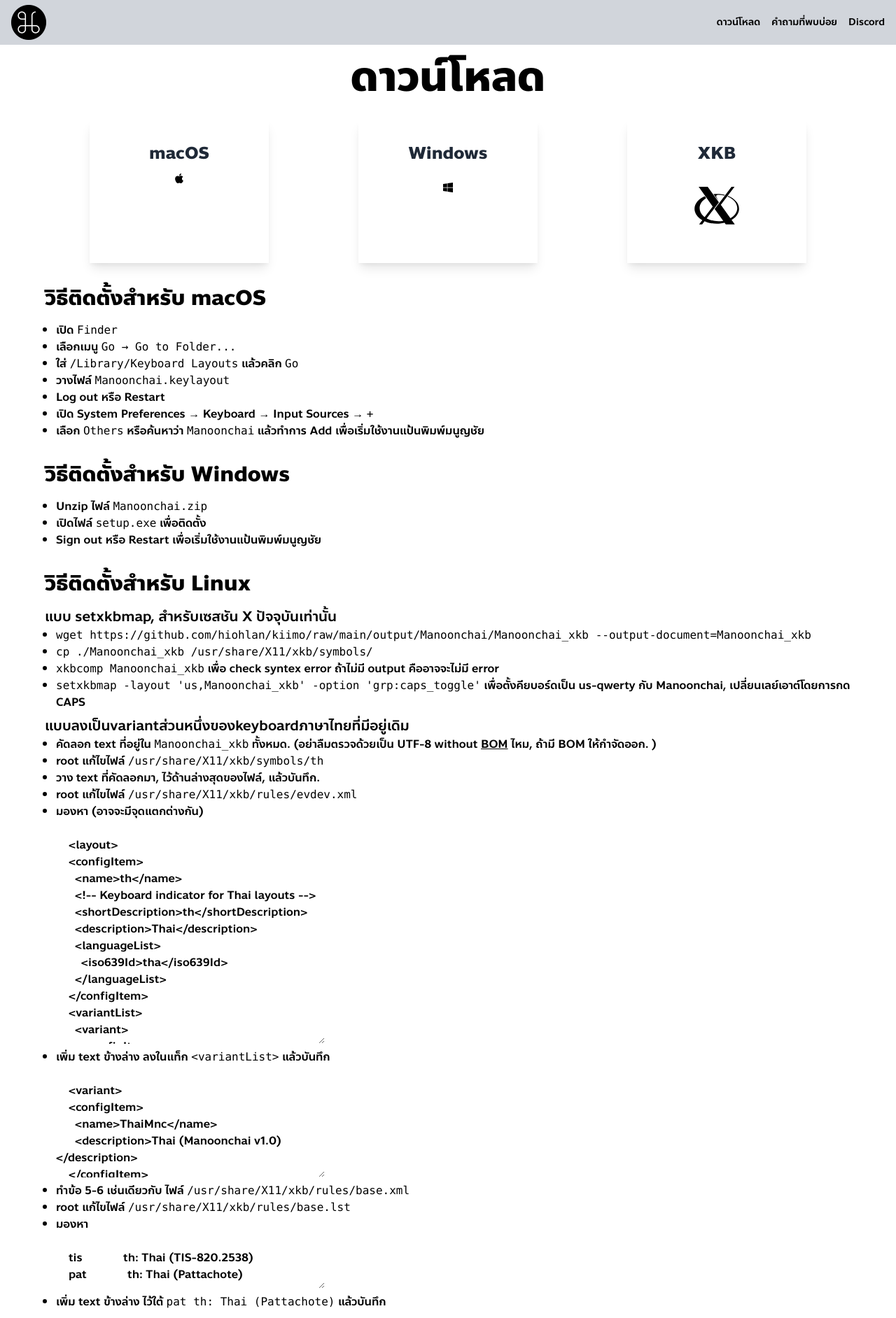
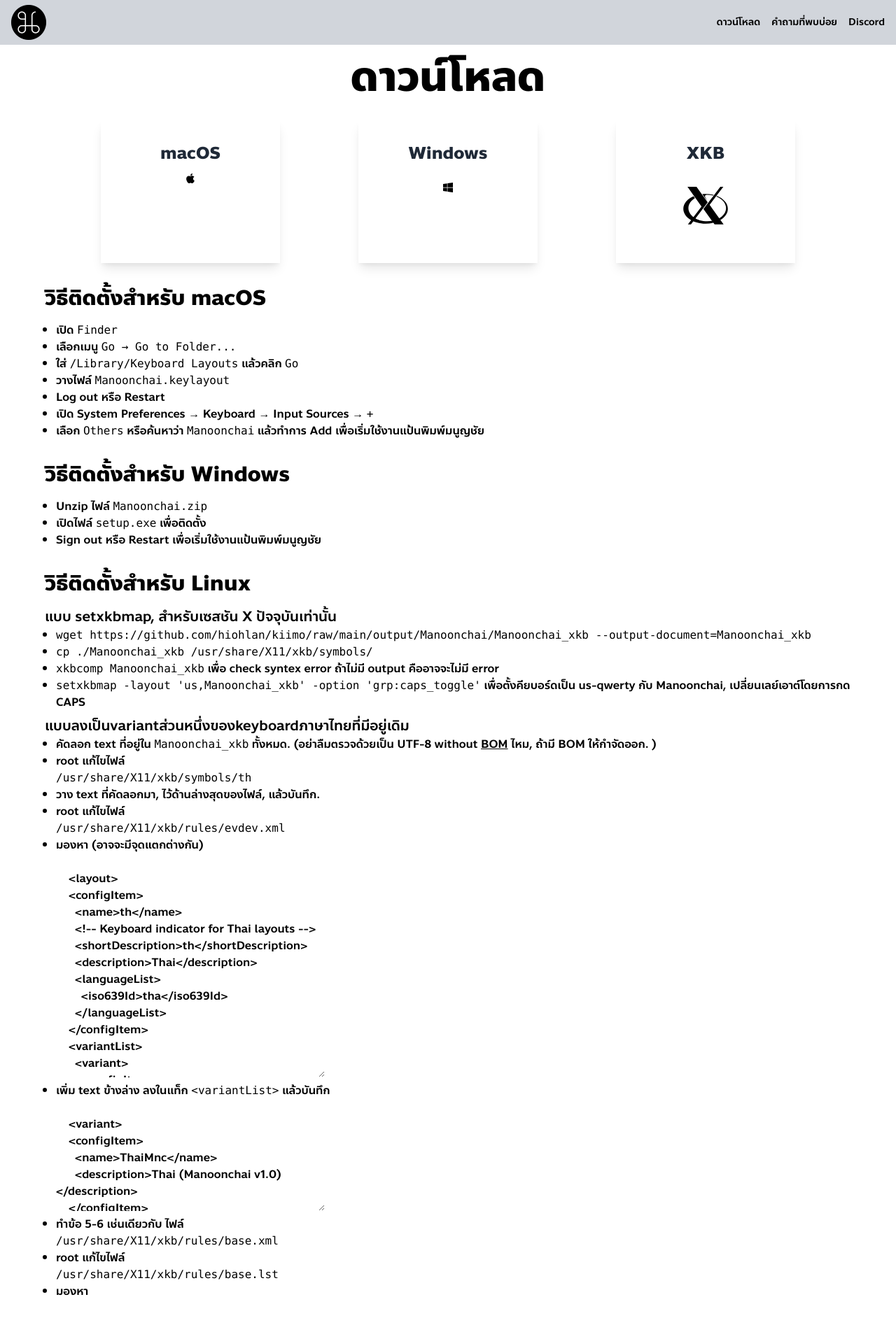
Before and after one commit to Manoonchai/manoonchai.com, a Next.js app: page /download in a window 1280 px wide. Shown: the top 1884 px of the page at 70% size. Built offline with nearby package versions, Linux system fonts and the light colour scheme; what tailwindcss-debug-screens would draw is missing.

Commit message:
[Styles] Update Responsive for Download Page (375px) (#16)

```diff
--- a/components/Download.tsx
+++ b/components/Download.tsx
@@ -60,8 +60,8 @@ const Download: FC = () => {
   return (
     <section id="download" className="text-center py-20 mx-16">
       <h2 className="text-3xl font-bold sm:text-6xl">ดาวน์โหลด</h2>
-      <div className="flex flex-wrap mt-8">
-        <div className="shadow-lg mx-auto w-64">
+      <div className="flex flex-wrap mt-8 gap-8 justify-evenly">
+        <div className="shadow-lg w-64">
           <a
             href="https://github.com/Manoonchai/Manoonchai/releases/download/v1.0/Manoonchai.keylayout"
             target="_blank"
@@ -75,7 +75,7 @@ const Download: FC = () => {
             </div>
           </a>
         </div>
-        <div className="shadow-lg mx-auto w-64">
+        <div className="shadow-lg w-64">
           <a
             href="https://github.com/Manoonchai/Manoonchai/releases/download/v1.0/Manoonchai.zip"
             target="_blank"
@@ -89,7 +89,7 @@ const Download: FC = () => {
             </div>
           </a>
         </div>
-        <div className="shadow-lg mx-auto w-64">
+        <div className="shadow-lg w-64">
           <a
             href="https://github.com/Manoonchai/Manoonchai/releases/download/v1.0/Manoonchai_xkb"
             target="_blank"
@@ -159,7 +159,7 @@ const Download: FC = () => {
         </h6>
         <ul className="list-disc pl-4">
           <li>
-            <code>
+            <code className="block overflow-scroll">
               wget
               https://github.com/hiohlan/kiimo/raw/main/output/Manoonchai/Manoonchai_xkb
               --output-document=Manoonchai_xkb
@@ -196,11 +196,17 @@ const Download: FC = () => {
             ไหม, ถ้ามี BOM ให้กำจัดออก. )
           </li>
           <li>
-            root แก้ไขไฟล์ <code>/usr/share/X11/xkb/symbols/th</code>
+            root แก้ไขไฟล์{' '}
+            <code className="block overflow-scroll">
+              /usr/share/X11/xkb/symbols/th
+            </code>
           </li>
           <li>วาง text ที่คัดลอกมา, ไว้ด้านล่างสุดของไฟล์, แล้วบันทึก.</li>
           <li>
-            root แก้ไขไฟล์ <code>/usr/share/X11/xkb/rules/evdev.xml</code>
+            root แก้ไขไฟล์{' '}
+            <code className="block overflow-scroll">
+              /usr/share/X11/xkb/rules/evdev.xml
+            </code>
           </li>
           <li>
             มองหา (อาจจะมีจุดแตกต่างกัน)
@@ -209,7 +215,8 @@ const Download: FC = () => {
               name=""
               id=""
               value={example}
-              className="h-80 w-96"
+              rows={4}
+              className="sm:h-80 w-full sm:w-96"
             ></textarea>
           </li>
           <li>
@@ -219,15 +226,21 @@ const Download: FC = () => {
               name=""
               id=""
               value={example2}
-              className="h-40 w-96"
+              rows={4}
+              className="sm:h-40 w-full sm:w-96"
             ></textarea>
           </li>
           <li>
             ทำข้อ 5-6 เช่นเดียวกับ ไฟล์{' '}
-            <code>/usr/share/X11/xkb/rules/base.xml</code>
+            <code className="block overflow-scroll">
+              /usr/share/X11/xkb/rules/base.xml
+            </code>
           </li>
           <li>
-            root แก้ไขไฟล์ <code>/usr/share/X11/xkb/rules/base.lst</code>
+            root แก้ไขไฟล์{' '}
+            <code className="block overflow-scroll">
+              /usr/share/X11/xkb/rules/base.lst
+            </code>
           </li>
           <li>
             มองหา
@@ -236,7 +249,8 @@ const Download: FC = () => {
               name=""
               id=""
               value={example3}
-              className="h-20 w-96"
+              rows={4}
+              className="sm:h-20 w-full sm:w-96"
             ></textarea>
           </li>
           <li>
@@ -247,7 +261,8 @@ const Download: FC = () => {
               name=""
               id=""
               value={example4}
-              className="h-10 w-96"
+              className="sm:h-10 w-full sm:w-96"
+              rows={4}
             ></textarea>
           </li>
           <li>
```
